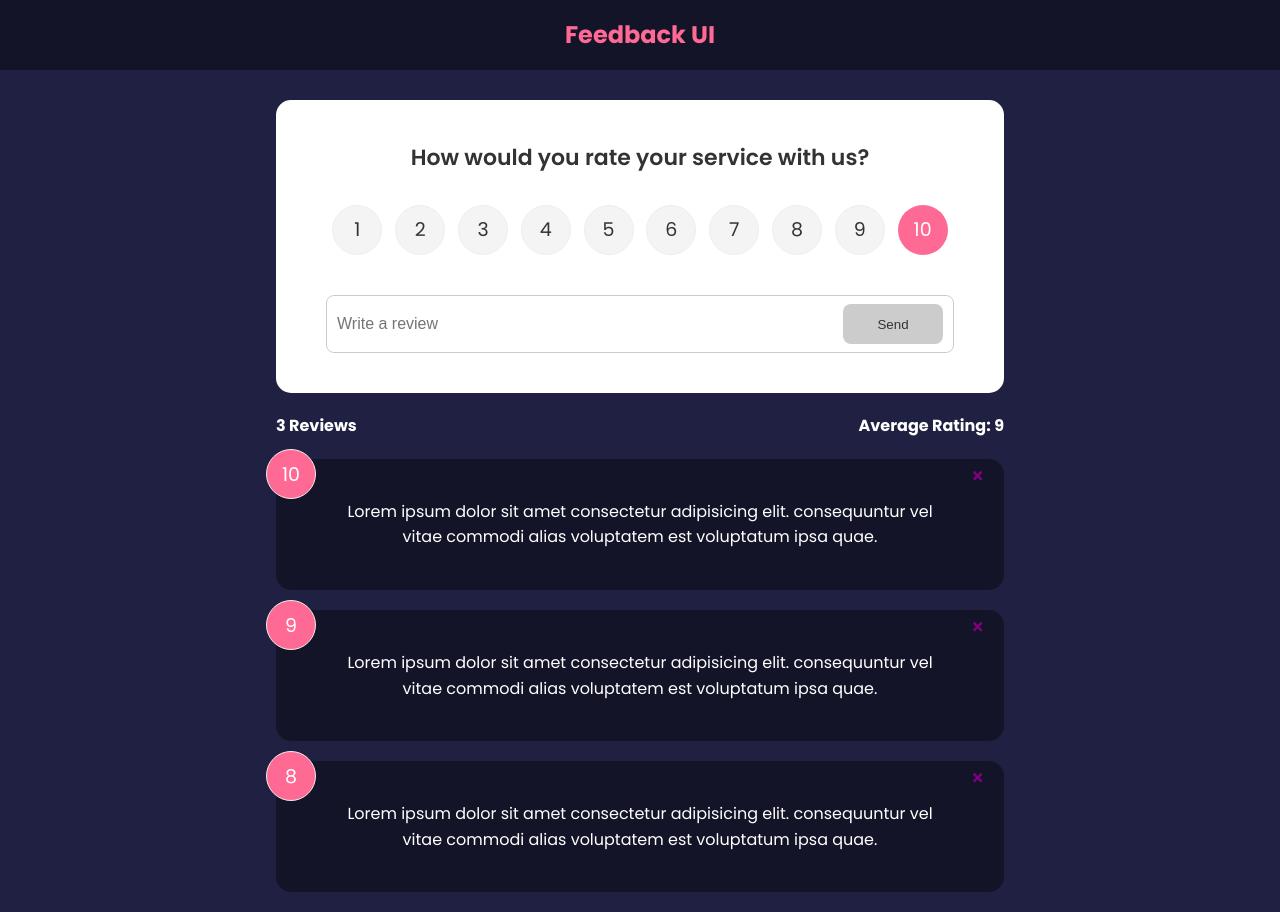
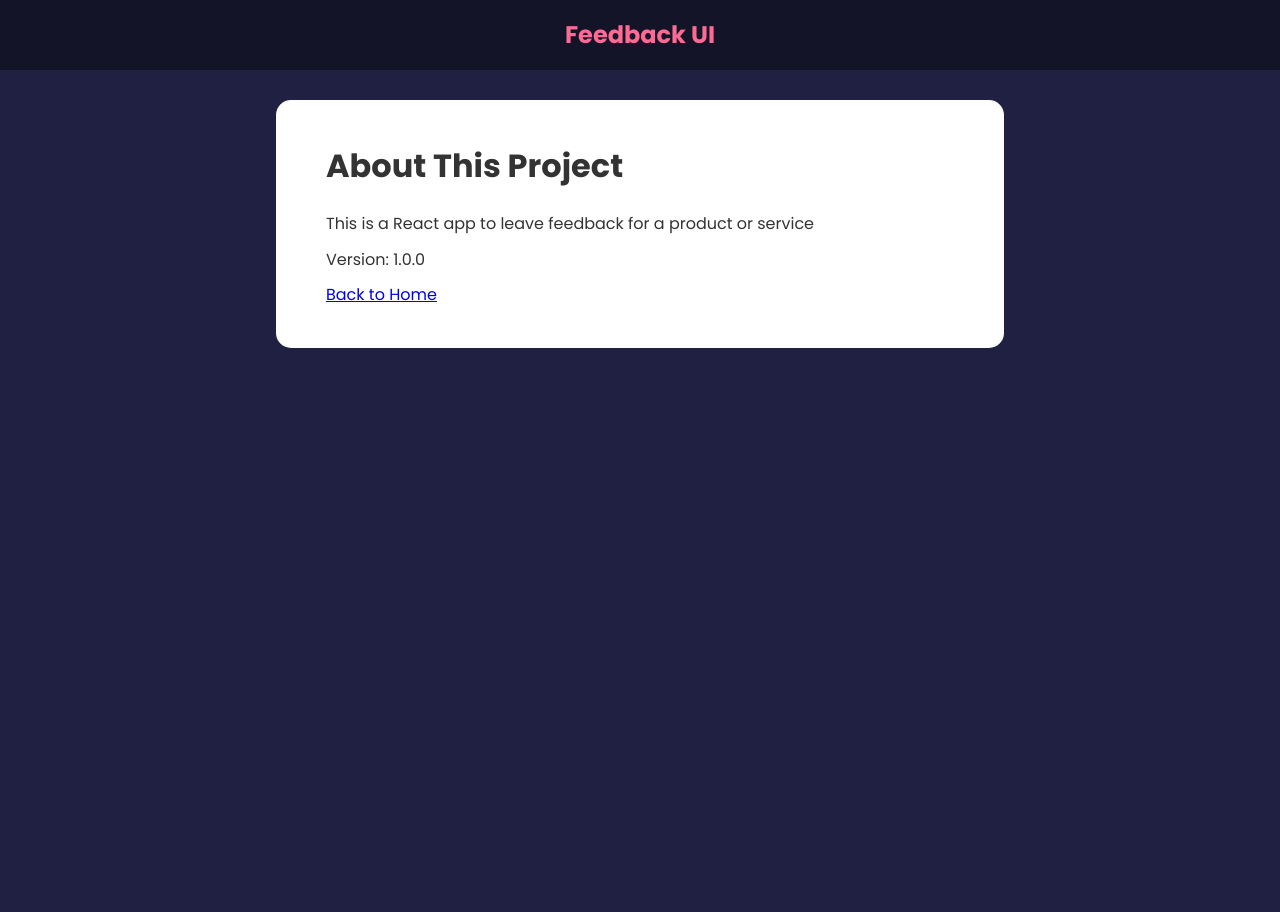
Before and after one commit to amoore16/feedback-app, a React (Create React App) app: page /about in a window 1280 px wide. After the commit the page ends 800 px from the top, so only its background shows below. Built offline with nearby package versions, Linux system fonts and the light colour scheme; the HTML template or start-up script is replaced by a standard one.

Commit message:
About page

```diff
--- a/package.json
+++ b/package.json
@@ -10,9 +10,11 @@
     "@types/node": "^16.18.11",
     "@types/react": "^18.0.26",
     "@types/react-dom": "^18.0.10",
+    "@types/react-router-dom": "^5.3.3",
     "react": "^18.2.0",
     "react-dom": "^18.2.0",
     "react-icons": "^4.7.1",
+    "react-router-dom": "^6.7.0",
     "react-scripts": "5.0.1",
     "typescript": "^4.9.4",
     "uuid": "^9.0.0",
--- a/src/App.tsx
+++ b/src/App.tsx
@@ -1,10 +1,15 @@
 import { useState } from 'react'
+import { BrowserRouter, Routes, Route } from 'react-router-dom'
+
 import './App.css'
+
 import Header from './components/Header'
 import FeedbackData from './data/FeedbackData'
 import FeedbackList from './components/FeedbackList'
 import FeedbackStats from './components/FeedbackStats'
 import FeedbackForm from './components/FeedbackForm'
+import About from './pages/About'
+
 import { FeedbackItemType } from './components/FeedbackItem'
 
 function App() {
@@ -17,18 +22,31 @@
   }
 
   const addFeedback = (newFeedbackItem: FeedbackItemType) => {
-    setFeedback([newFeedbackItem,...feedback])
+    setFeedback([newFeedbackItem, ...feedback])
   }
 
   return (
-    <div className="App">
+    <BrowserRouter>
       <Header />
       <div className="container">
-        <FeedbackForm handleAdd={addFeedback} />
-        <FeedbackStats feedback={feedback} />
-        <FeedbackList feedback={feedback} handleDelete={deleteFeedback} />
+        <Routes>
+          <Route path="/about" element={<About />} />
+          <Route
+            path="/"
+            element={
+              <>
+                <FeedbackForm handleAdd={addFeedback} />
+                <FeedbackStats feedback={feedback} />
+                <FeedbackList
+                  feedback={feedback}
+                  handleDelete={deleteFeedback}
+                />
+              </>
+            }
+          ></Route>
+        </Routes>
       </div>
-    </div>
+    </BrowserRouter>
   )
 }
 
--- /dev/null
+++ b/src/pages/About.tsx
@@ -0,0 +1,20 @@
+import React from 'react'
+
+import Card from '../components/shared/Card'
+
+type Props = {}
+
+const About = (props: Props) => {
+  return (
+    <Card>
+        <div className='about'>
+            <h1>About This Project</h1>
+            <p>This is a React app to leave feedback for a product or service</p>
+            <p>Version: 1.0.0</p>
+            <a href='/'>Back to Home</a>
+        </div>
+    </Card>
+  )
+}
+
+export default About
```
Also changed, not shown: 1 other file (tests, documents, lock files or other folders).
